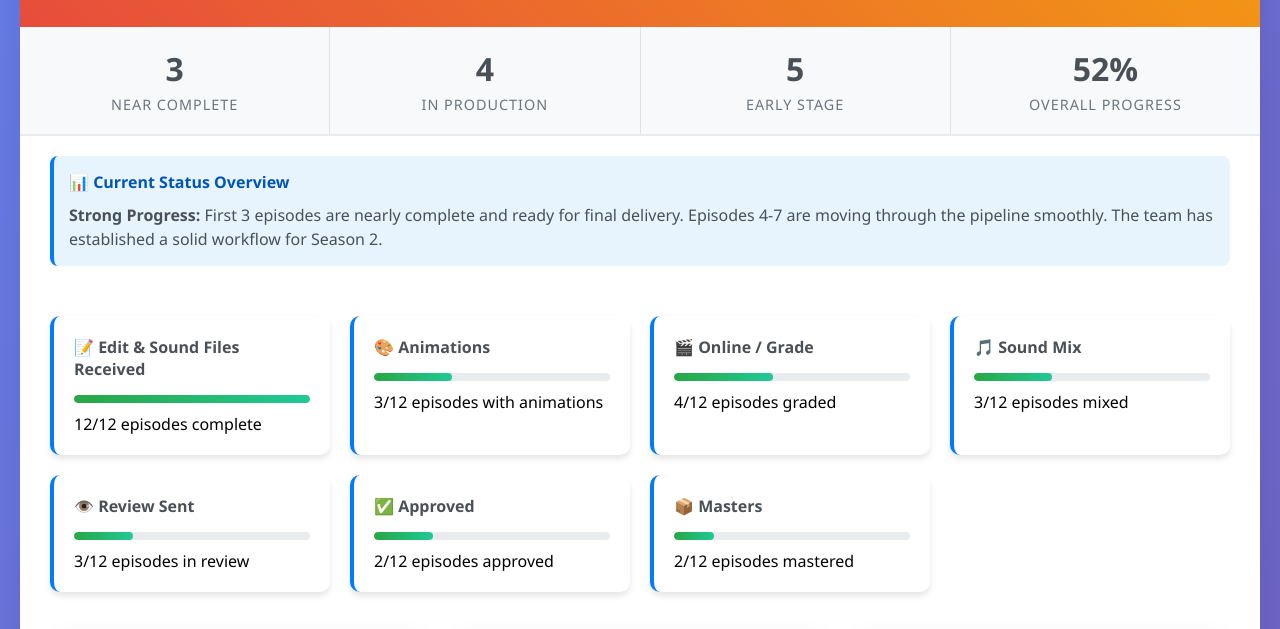
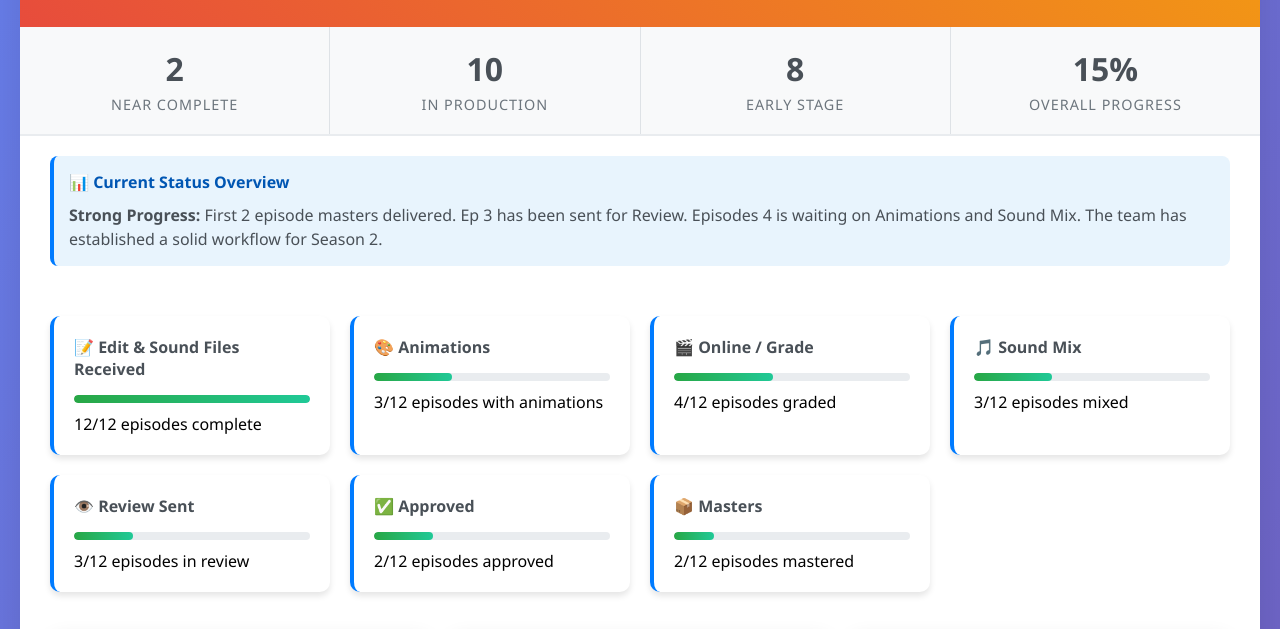
Before and after one commit to DanHab73/tengz-s2-tracker, a plain HTML site: page index.html in a window 1280 px wide. Shown: the part 145-774 px from the top of the page. Drawn offline with Linux system fonts and the light colour scheme.

Commit message:
10 June - 3

```diff
--- a/index.html
+++ b/index.html
@@ -275,26 +275,26 @@
 
         <div class="stats-bar">
             <div class="stat">
-                <div class="stat-number" id="nearComplete">3</div>
+                <div class="stat-number" id="nearComplete">2</div>
                 <div class="stat-label">Near Complete</div>
             </div>
             <div class="stat">
-                <div class="stat-number" id="inProduction">4</div>
+                <div class="stat-number" id="inProduction">10</div>
                 <div class="stat-label">In Production</div>
             </div>
             <div class="stat">
-                <div class="stat-number" id="earlyStage">5</div>
+                <div class="stat-number" id="earlyStage">8</div>
                 <div class="stat-label">Early Stage</div>
             </div>
             <div class="stat">
-                <div class="stat-number" id="overallProgress">52%</div>
+                <div class="stat-number" id="overallProgress">15%</div>
                 <div class="stat-label">Overall Progress</div>
             </div>
         </div>
 
         <div class="notes">
             <h4>📊 Current Status Overview</h4>
-            <p><strong>Strong Progress:</strong> First 3 episodes are nearly complete and ready for final delivery. Episodes 4-7 are moving through the pipeline smoothly. The team has established a solid workflow for Season 2.</p>
+            <p><strong>Strong Progress:</strong> First 2 episode masters delivered. Ep 3 has been sent for Review. Episodes 4 is waiting on Animations and Sound Mix. The team has established a solid workflow for Season 2.</p>
         </div>
 
         <div class="content">
```
